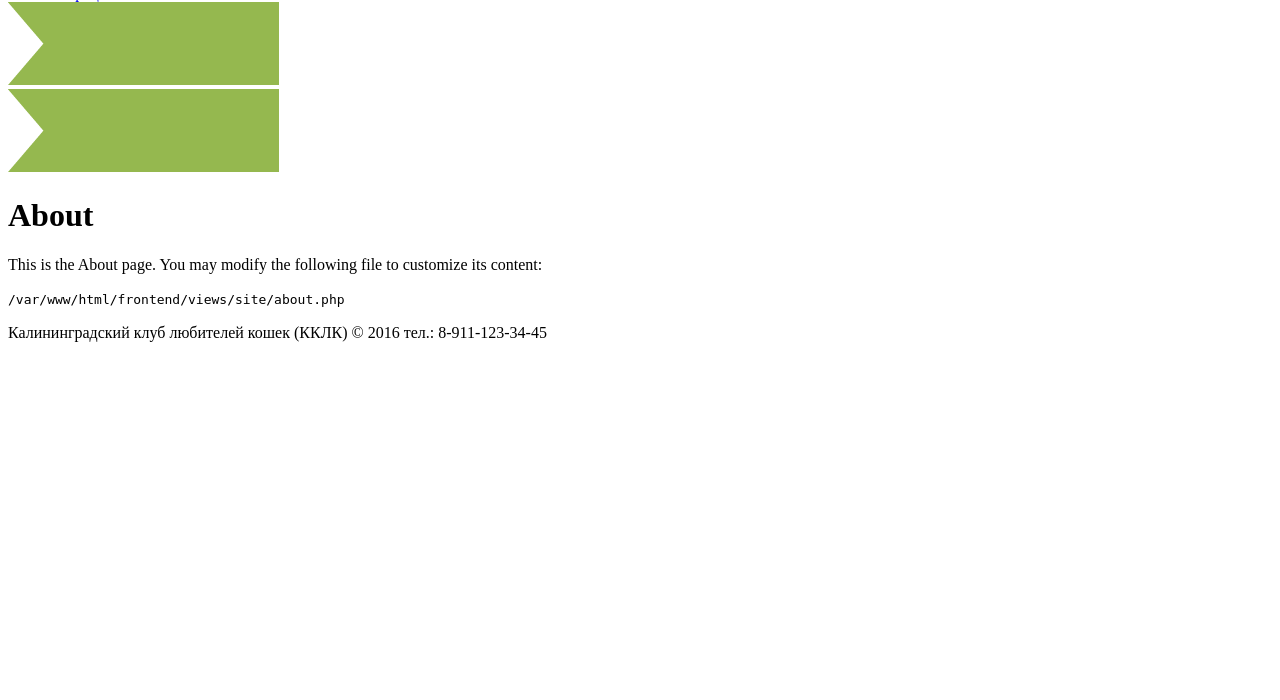
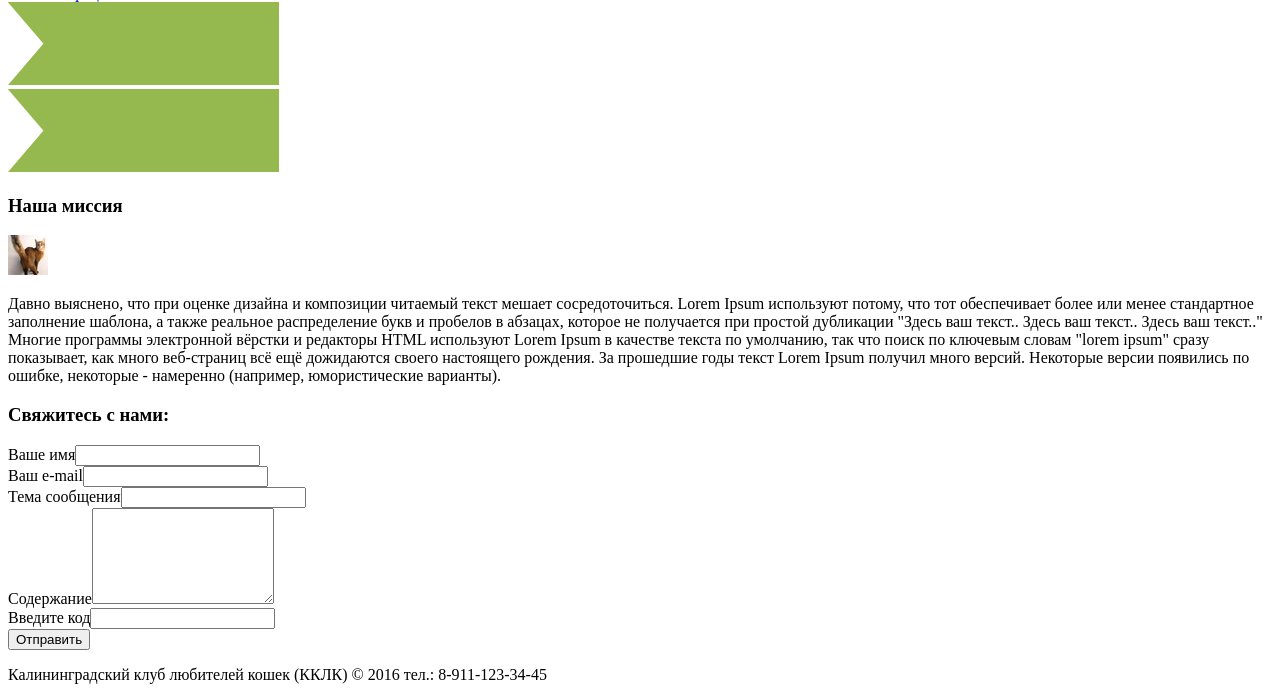
Before and after one commit to MaxFlower/kklk, a Yii app: template frontend/views/site/about.php in a window 1280 px wide. Shown: the part 323-1023 px from the top of the page. Before the commit the page ends 665 px from the top, so only its background shows below. Run offline with PHP 8.4 and a stand-in for Yii, Linux system fonts and the light colour scheme; the template is opened without the code that fills it, so the values that code supplies are empty; form fields are guessed from the names that the template uses; some libraries are stand-ins or nearby versions.

Commit message:
Rebuild about page. Fix bugs for login and signup pages.

```diff
--- a/frontend/views/site/about.php
+++ b/frontend/views/site/about.php
@@ -1,16 +1,59 @@
 <?php
 
 /* @var $this yii\web\View */
+/* @var $form yii\bootstrap\ActiveForm */
+/* @var $model \frontend\models\ContactForm */
 
 use yii\helpers\Html;
+use yii\bootstrap\ActiveForm;
+use yii\captcha\Captcha;
 
-$this->title = 'About';
-$this->params['breadcrumbs'][] = $this->title;
+
+$this->title = 'О нас / ККЛК';
 ?>
 <div class="site-about">
-    <h1><?= Html::encode($this->title) ?></h1>
+    <div class="row">
+    	<div class="col-md-6">
+    		<div class="container-fluid">
+    			<h3 class="text-center">Наша миссия</h3>
+    			<div class="row">
+	    			<div class="col-xs-2">
+	    				<img src="img/thumbnail2.jpg">
+	    			</div>
+	    			<p>Давно выяснено, что при оценке дизайна и композиции читаемый текст мешает сосредоточиться. Lorem Ipsum используют потому, что тот обеспечивает более или менее стандартное заполнение шаблона, а также реальное распределение букв и пробелов в абзацах, которое не получается при простой дубликации "Здесь ваш текст.. Здесь ваш текст.. Здесь ваш текст.." Многие программы электронной вёрстки и редакторы HTML используют Lorem Ipsum в качестве текста по умолчанию, так что поиск по ключевым словам "lorem ipsum" сразу показывает, как много веб-страниц всё ещё дожидаются своего настоящего рождения. За прошедшие годы текст Lorem Ipsum получил много версий. Некоторые версии появились по ошибке, некоторые - намеренно (например, юмористические варианты).</p>
+	    		</div>
+    		</div>
+    	</div>
 
-    <p>This is the About page. You may modify the following file to customize its content:</p>
+    	<div class="col-md-6">
+    		<h3 class="text-center">Свяжитесь с нами:</h3>
+    		<div class="row">
+		        <div class="col-md-8 col-md-offset-1">
+		            <?php $form = ActiveForm::begin(['id' => 'contact-form']); ?>
 
-    <code><?= __FILE__ ?></code>
+		                <?= $form->field($model, 'name')->label('Ваше имя') ?>
+
+		                <?= $form->field($model, 'email')->label('Ваш e-mail') ?>
+
+		                <?= $form->field($model, 'subject')->label('Тема сообщения') ?>
+
+		                <?= $form->field($model, 'body')->label('Содержание')->textArea(['rows' => 6]) ?>
+
+		                <?= $form->field($model, 'verifyCode')->label('Введите код')->widget(Captcha::className(), [
+		                    'template' => '<div class="row"><div class="col-md-5">{image}</div><div class="col-md-5">{input}</div></div>',
+		                ]) ?>
+
+		                <div class="form-group">
+		                    <?= Html::submitButton('Отправить', ['class' => 'btn btn-success', 'name' => 'contact-button']) ?>
+		                </div>
+
+		            <?php ActiveForm::end(); ?>
+		        </div>
+		    </div>
+
+    	</div>
+    </div>
+
+
+
 </div>
--- a/frontend/views/site/login.php
+++ b/frontend/views/site/login.php
@@ -37,7 +37,7 @@ $fieldOptions2 = [
 
         <div class="row">
             <div class="col-xs-8">
-                <?= $form->field($model, 'rememberMe')->checkbox() ?>
+                <?= $form->field($model, 'rememberMe')->label('Запомнить')->checkbox() ?>
             </div>
             <!-- /.col -->
             <div class="col-xs-4">
--- a/frontend/views/site/signup.php
+++ b/frontend/views/site/signup.php
@@ -56,7 +56,7 @@ $fieldOptions3 = [
             <?php ActiveForm::end(); ?>
 
 
-            <a href="/login">Я уже зарегистрированн</a><br>
+            <a href="/login">Я уже зарегистрирован</a><br>
 
 
     </div>
```
Also changed, not shown: frontend/controllers/SiteController.php (+14 -1 lines).
